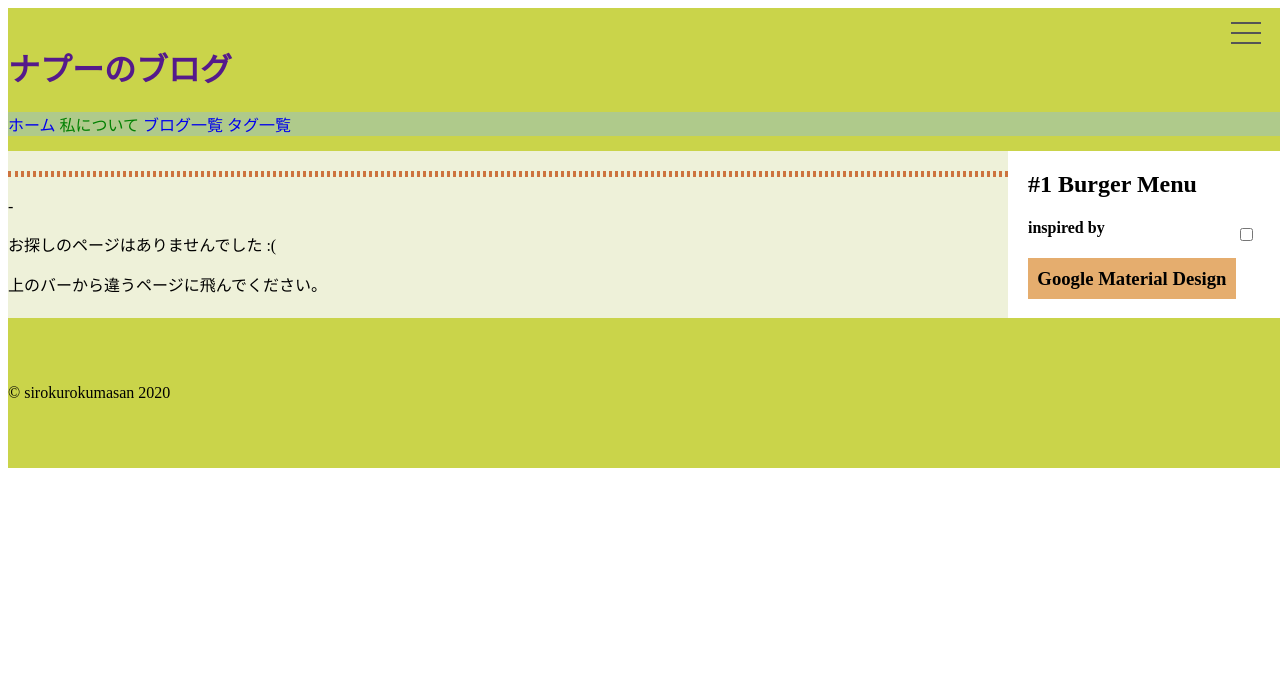
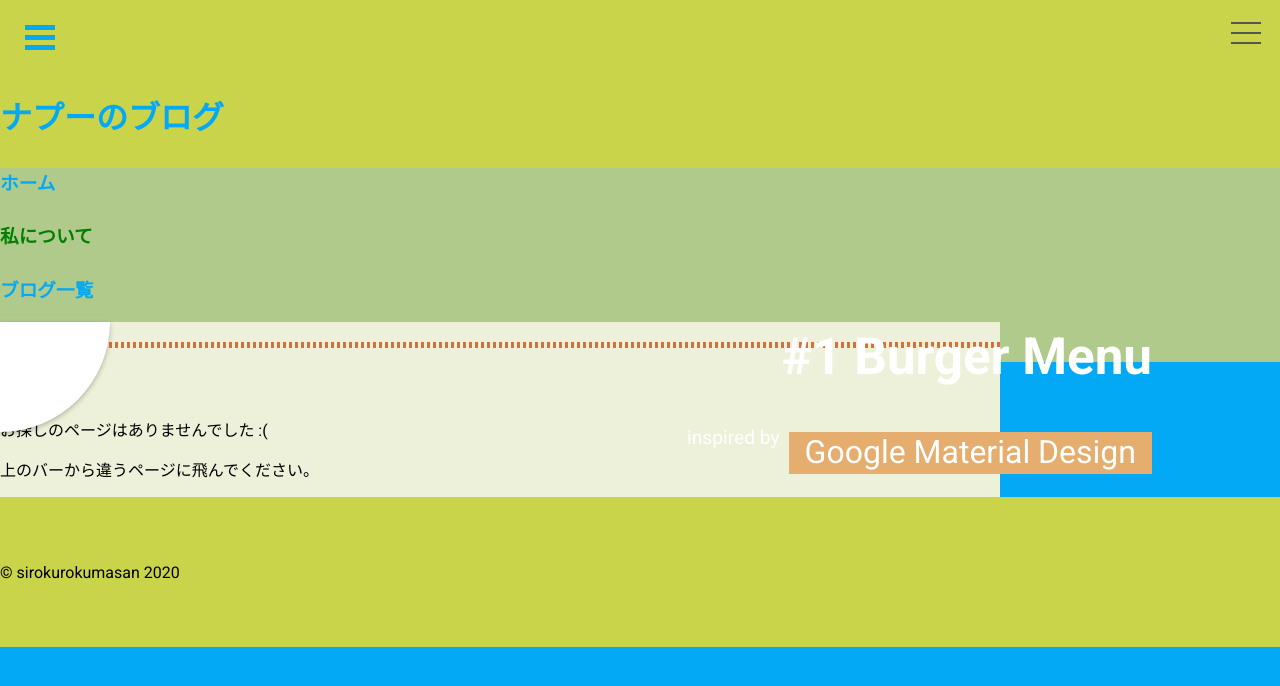
Before and after one commit to sirokurokumasan/sirokurokumasan.github.io, a Jekyll site: the page built from about.md, in a window 1280 px wide. Shown: the top 686 px of the page. Built offline with Jekyll 4.4.1, drawn with Linux system fonts in a browser that asks for light colours.

Commit message:
Update main.scss

```diff
--- a/_sass/main.scss
+++ b/_sass/main.scss
@@ -169,3 +169,144 @@
 nav.globalMenuSp.active {
   transform: translateX(0%);
 }
+
+
+
+@import url(https://fonts.googleapis.com/css?family=Roboto:400,700);
+
+@keyframes checked-anim {
+    50% {
+        width: 3000px;
+        height: 3000px;
+    }
+    100% {
+        width: 100%;
+        height: 100%;
+        border-radius: 0;
+    }
+}
+@keyframes not-checked-anim {
+    0% {
+        width: 3000px;
+        height: 3000px;
+    }
+}
+li, a {
+    margin: 75px 0 -55px 0;
+    color: #03A9F4;
+    font: 14pt "Roboto", sans-serif;
+    font-weight: 700;
+    line-height: 1.8;
+    text-decoration: none;
+    text-transform: none;
+    list-style: none;
+    outline: 0;
+    display: none;
+}
+li {
+    width: 230px;
+    text-indent: 56px;}
+a:focus {
+    display: block;
+    color: #333;
+    background-color: #eee;
+    transition: all .5s;
+}
+aside {
+    position: absolute;
+    color: white;
+    top: 35%;
+    right: 10%;
+    text-align: right;
+}
+h1 {
+    line-height: 0;
+    font-size: 4vw;
+    font-weight: 700;
+}
+h3 {
+    float: right;
+    line-height: .3;
+    font-size: 2.5vw;
+    font-weight: lighter;
+}
+h4 {
+    float: left;
+    margin-left: -2%;
+    font-size: 1.5vw;
+    font-weight: lighter;
+}
+
+html, body {
+    margin: 0;
+    padding: 0;
+    background-color: #03A9F4;
+    font-family: 'Roboto', sans-serif;
+    overflow: hidden;
+}
+
+#trigger, #burger, #burger:before, #burger:after {
+    position: absolute;
+    top: 25px;
+    left: 25px;
+    background: #03A9F4;
+    width: 30px;
+    height: 5px;
+    transition: .2s ease;
+    cursor: pointer;
+    z-index: 1;
+}
+#trigger {
+    height: 25px;
+    background: none;
+}
+#burger:before {
+    content: " ";
+    top: 10px;
+    left: 0;
+}
+#burger:after {
+    content: " ";
+    top: 20px;
+    left: 0;
+}
+#menu-toggle:checked + #trigger + #burger {
+    top: 35px;
+    transform: rotate(180deg);
+    transition: transform .2s ease;
+}
+
+#menu-toggle:checked + #trigger + #burger:before {
+    width: 20px;
+    top: -2px;
+    left: 18px;
+    transform: rotate(45deg) translateX(-5px);
+    transition: transform .2s ease;
+}
+#menu-toggle:checked + #trigger + #burger:after {
+    width: 20px;
+    top: 2px;
+    left: 18px;
+    transform: rotate(-45deg) translateX(-5px);
+    transition: transform .2s ease;
+}
+#menu {
+    position: absolute;
+    margin: 0; padding: 0;
+    width: 110px;
+    height: 110px;
+    background-color: #fff;
+    border-bottom-right-radius: 100%;
+    box-shadow: 0 2px 5px rgba(0,0,0,0.26);
+    animation: not-checked-anim .2s both;
+    transition: .2s;
+}
+#menu-toggle:checked + #trigger + #burger + #menu {
+    animation: checked-anim 1s ease both;
+}
+#menu-toggle:checked + #trigger ~ #menu > li, a {
+    display: block;
+}
+[type="checkbox"]:not(:checked), [type="checkbox"]:checked {
+    display: none;
+}
```
